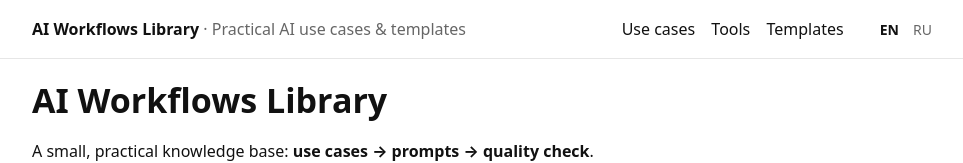
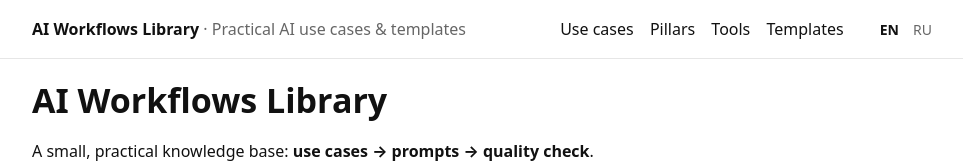
Before and after one commit to ries11217596955-hash/ai-workflows-library, an Eleventy site: page src/en/index.md in a window 1280 px wide. Shown: the top 163 px of the page, without its empty margins (158-1121 px from the left). Built offline with nearby package versions, Linux system fonts and the light colour scheme; Eleventy itself is replaced by a stand-in of ours; files that its build step writes are made by us from their sources.

Commit message:
Add Pillars link to navigation

```diff
--- a/src/_includes/base.njk
+++ b/src/_includes/base.njk
@@ -53,6 +53,10 @@
     <div style="display:flex; align-items:center; gap:14px;">
       <nav>
         <a href="/{{ lang }}/use-cases/">{{ navUseCases }}</a>
+
+        {# NEW: Pillars link #}
+        <a href="/{{ lang }}/pillars/">{% if lang == "ru" %}Столпы{% else %}Pillars{% endif %}</a>
+
         <a href="/{{ lang }}/tools/">{{ navTools }}</a>
         <a href="/{{ lang }}/templates/">{{ navTemplates }}</a>
       </nav>
```
